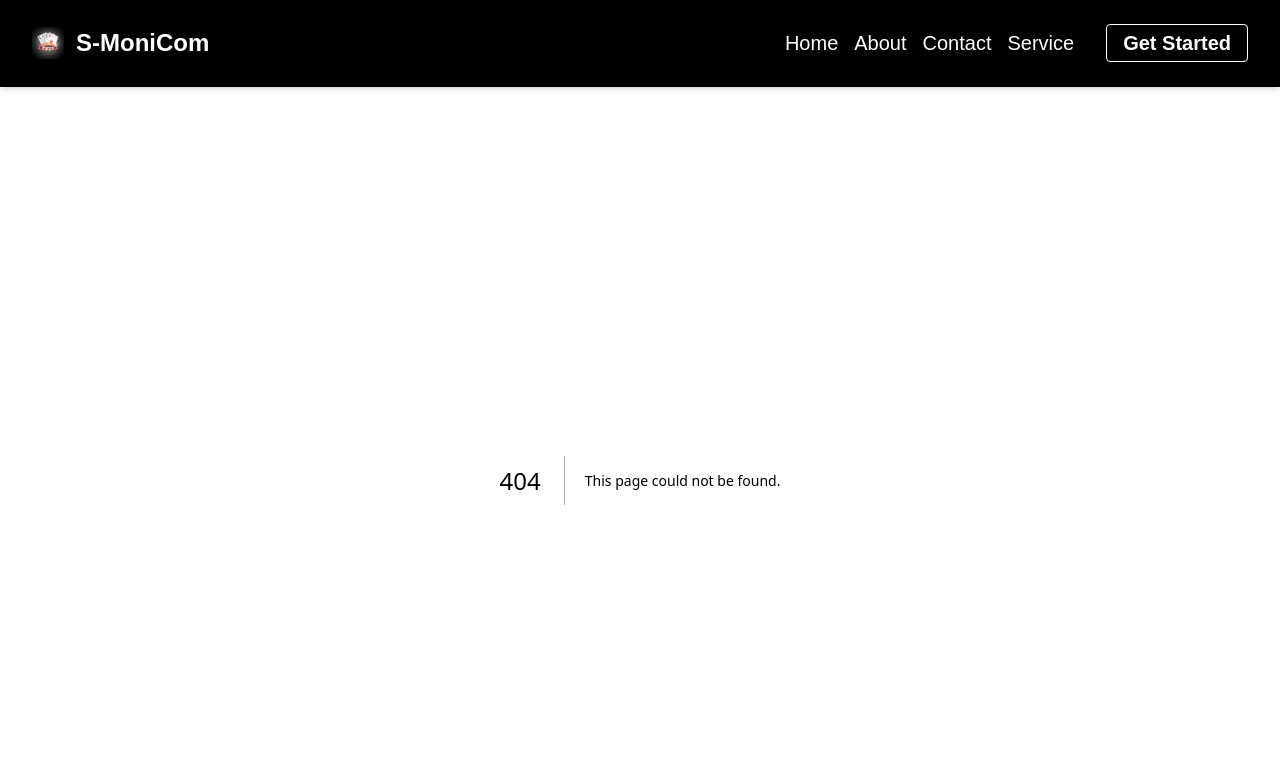
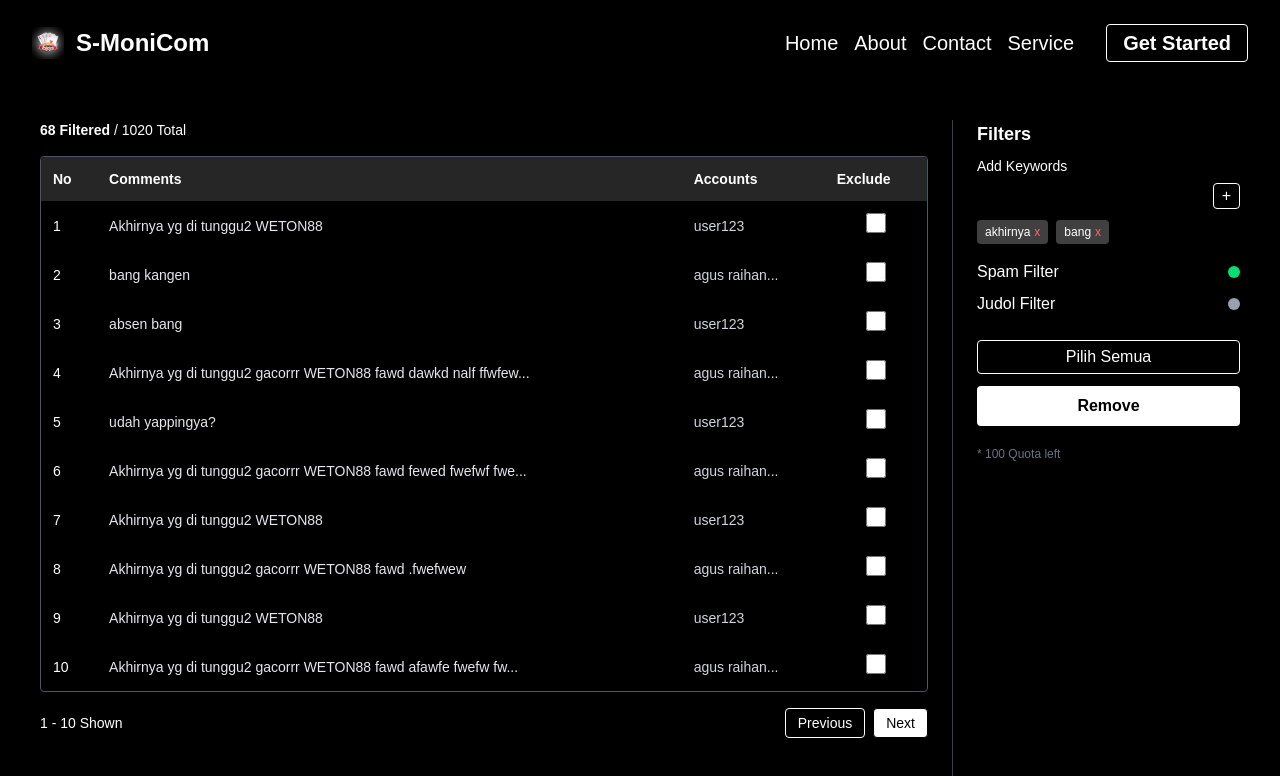
Before and after one commit to Zackraff/S-Com, a Next.js app: page /account/monitoring in a window 1280 px wide. Before the commit this address had no page. Shown: the top 776 px of the page. Built offline with nearby package versions, Linux system fonts and the light colour scheme.

Commit message:
update monitoring

```diff
--- /dev/null
+++ b/src/app/account/monitoring/components/CommentTable.jsx
@@ -0,0 +1,70 @@
+export default function CommentTable({ comments }) {
+    return (
+        <div>
+            <div className="mb-4 text-sm">
+                <span className="font-semibold">68 Filtered</span> / 1020 Total
+            </div>
+            <div className="overflow-x-auto rounded border border-gray-600">
+                <table className="min-w-full text-sm">
+                    <thead className="bg-neutral-800 text-left hidden sm:table-header-group">
+                        <tr>
+                            <th className="p-3">No</th>
+                            <th className="p-3">Comments</th>
+                            <th className="p-3">Accounts</th>
+                            <th className="p-3">Exclude</th>
+                        </tr>
+                    </thead>
+                    <tbody className="divide-y divide-neutral-700">
+                        {comments.map((item) => (
+                            <tr
+                                key={item.id}
+                                className="block sm:table-row border-b sm:border-0"
+                            >
+                                <td className="p-3 sm:table-cell block font-bold sm:font-normal text-white">
+                                    {item.id}
+                                    <div className="block sm:hidden text-sm font-normal mt-1">
+                                        <div>
+                                            <span className="text-gray-400">
+                                                Account :
+                                            </span>{' '}
+                                            {item.account}
+                                        </div>
+                                        <div>
+                                            <span className="text-gray-400">
+                                                Comment :
+                                            </span>{' '}
+                                            {item.comment}
+                                        </div>
+                                    </div>
+                                </td>
+                                <td className="p-3 sm:table-cell hidden sm:block text-sm text-gray-200">
+                                    {item.comment}
+                                </td>
+                                <td className="p-3 sm:table-cell hidden sm:block text-sm text-gray-300">
+                                    {item.account}
+                                </td>
+                                <td className="p-3 sm:table-cell block sm:text-center">
+                                    <input
+                                        type="checkbox"
+                                        className="form-checkbox text-green-500 w-5 h-5"
+                                    />
+                                </td>
+                            </tr>
+                        ))}
+                    </tbody>
+                </table>
+            </div>
+            <div className="flex flex-col sm:flex-row justify-between items-start sm:items-center mt-4 text-sm gap-2">
+                <span>1 - 10 Shown</span>
+                <div className="space-x-2">
+                    <button className="px-3 py-1 border rounded">
+                        Previous
+                    </button>
+                    <button className="px-3 py-1 border rounded bg-white text-black">
+                        Next
+                    </button>
+                </div>
+            </div>
+        </div>
+    );
+}
--- /dev/null
+++ b/src/app/account/monitoring/components/FilterSidebar.jsx
@@ -0,0 +1,56 @@
+export default function FilterSidebar({ keywords }) {
+    return (
+        <aside className="w-full lg:w-72 border-b lg:border-b-0 lg:border-l border-gray-700 pb-6 lg:pt-0 pl-0 lg:pl-6">
+            <div className="mb-6">
+                <div className="text-lg font-semibold mb-2">Filters</div>
+                <div className="mb-4">
+                    <label className="text-sm font-medium mb-1 block">
+                        Add Keywords
+                    </label>
+                    <div className="flex items-center gap-2 mb-2">
+                        <input
+                            type="text"
+                            placeholder="add..."
+                            className="w-full px-2 py-1 rounded text-black"
+                        />
+                        <button className="text-white border px-2 rounded">
+                            +
+                        </button>
+                    </div>
+                    <div className="flex flex-wrap gap-2">
+                        {keywords.map((key) => (
+                            <div
+                                key={key}
+                                className="bg-neutral-700 px-2 py-1 rounded text-xs flex items-center gap-1"
+                            >
+                                {key}{' '}
+                                <button className="text-red-400">x</button>
+                            </div>
+                        ))}
+                    </div>
+                </div>
+
+                <div className="space-y-2">
+                    <div className="flex items-center justify-between">
+                        <span>Spam Filter</span>
+                        <span className="w-3 h-3 bg-green-400 rounded-full"></span>
+                    </div>
+                    <div className="flex items-center justify-between">
+                        <span>Judol Filter</span>
+                        <span className="w-3 h-3 bg-gray-400 rounded-full"></span>
+                    </div>
+                </div>
+            </div>
+
+            <div className="mt-6 space-y-3">
+                <button className="w-full border px-3 py-1 rounded">
+                    Pilih Semua
+                </button>
+                <button className="w-full bg-white text-black font-semibold py-2 rounded hover:bg-gray-200">
+                    Remove
+                </button>
+                <p className="text-xs text-gray-500 mt-2">* 100 Quota left</p>
+            </div>
+        </aside>
+    );
+}
--- /dev/null
+++ b/src/app/account/monitoring/dummys/comments.js
@@ -0,0 +1,55 @@
+export const dummyComments = [
+    {
+        id: 1,
+        comment: 'Akhirnya yg di tunggu2 WETON88',
+        account: 'user123',
+    },
+    {
+        id: 2,
+        comment: 'bang kangen',
+        account: 'agus raihan...',
+    },
+    {
+        id: 3,
+        comment: 'absen bang',
+        account: 'user123',
+    },
+    {
+        id: 4,
+        comment:
+            'Akhirnya yg di tunggu2 gacorrr WETON88 fawd dawkd nalf ffwfew...',
+        account: 'agus raihan...',
+    },
+    {
+        id: 5,
+        comment: 'udah yappingya?',
+        account: 'user123',
+    },
+    {
+        id: 6,
+        comment:
+            'Akhirnya yg di tunggu2 gacorrr WETON88 fawd fewed fwefwf fwe...',
+        account: 'agus raihan...',
+    },
+    {
+        id: 7,
+        comment: 'Akhirnya yg di tunggu2 WETON88',
+        account: 'user123',
+    },
+    {
+        id: 8,
+        comment: 'Akhirnya yg di tunggu2 gacorrr WETON88 fawd .fwefwew',
+        account: 'agus raihan...',
+    },
+    {
+        id: 9,
+        comment: 'Akhirnya yg di tunggu2 WETON88',
+        account: 'user123',
+    },
+    {
+        id: 10,
+        comment:
+            'Akhirnya yg di tunggu2 gacorrr WETON88 fawd afawfe fwefw fw...',
+        account: 'agus raihan...',
+    },
+];
--- /dev/null
+++ b/src/app/account/monitoring/dummys/filters.js
@@ -0,0 +1,8 @@
+export const dummyFilters = {
+    keywords: ['akhirnya', 'bang'],
+    toggles: {
+        spam: true,
+        judol: false,
+    },
+    quotaLeft: 100,
+};
--- /dev/null
+++ b/src/app/account/monitoring/page.js
@@ -0,0 +1,16 @@
+import CommentTable from './components/CommentTable';
+import FilterSidebar from './components/FilterSidebar';
+
+import { dummyComments } from './dummys/comments';
+import { dummyFilters } from './dummys/filters';
+
+export default function MonitoringPage() {
+    return (
+        <main className="min-h-screen bg-black text-white p-6 md:p-10 flex flex-col-reverse lg:flex-row gap-6">
+            <section className="flex-1">
+                <CommentTable comments={dummyComments} />
+            </section>
+            <FilterSidebar keywords={dummyFilters.keywords} />
+        </main>
+    );
+}
--- a/src/app/account/page.js
+++ b/src/app/account/page.js
@@ -1,5 +1,5 @@
-import { dummyVideos } from './dummy/videos';
-import { dummyProfile } from './dummy/profile';
+import { dummyVideos } from './dummys/videos';
+import { dummyProfile } from './dummys/profile';
 import VideoCard from './components/VideoCard';
 import ProfileSection from './components/ProfilSection';
 
```
Also changed, not shown: src/app/account/dummys/profile.js (renamed from src/app/account/dummy/profile.js), src/app/account/dummys/videos.js (renamed from src/app/account/dummy/videos.js).
